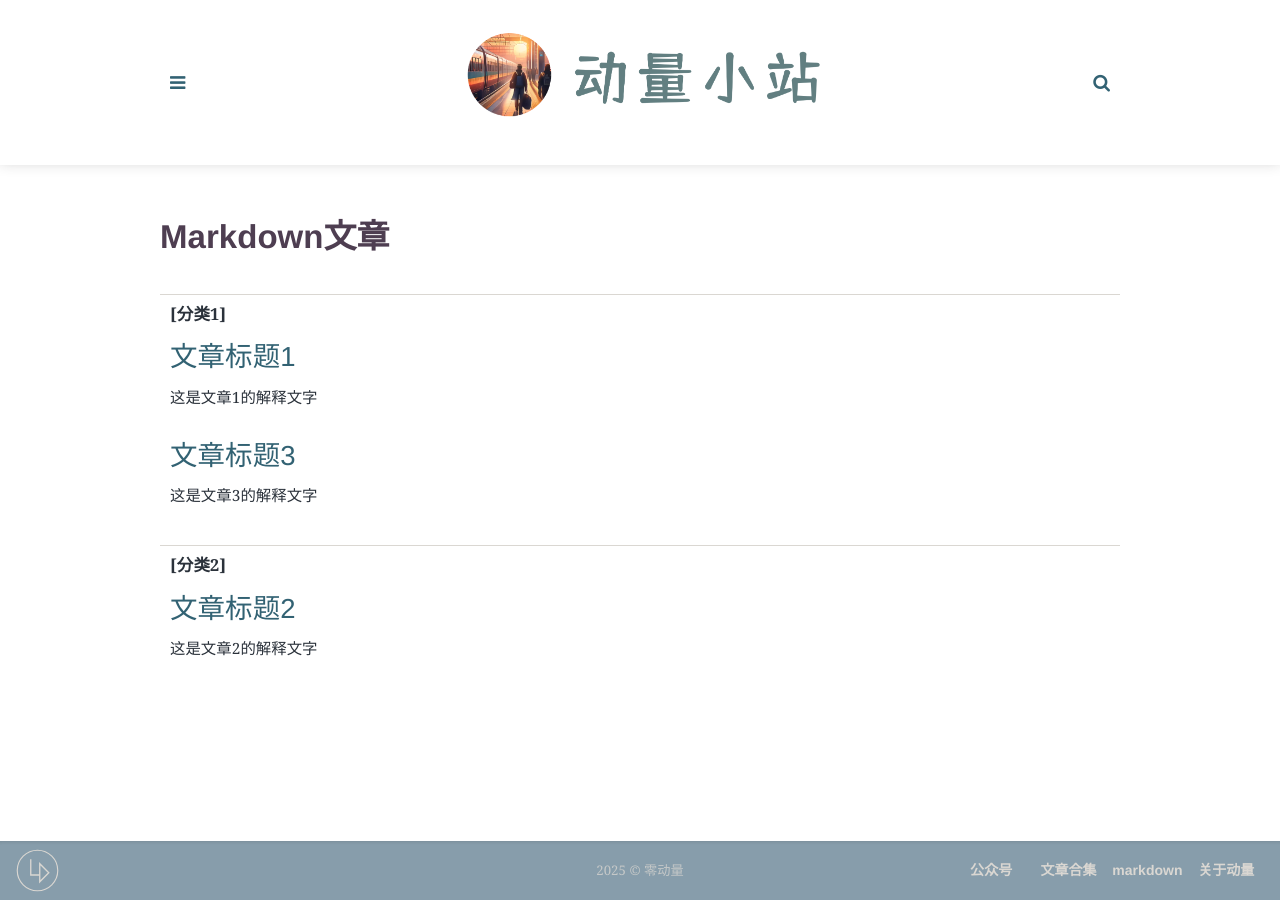
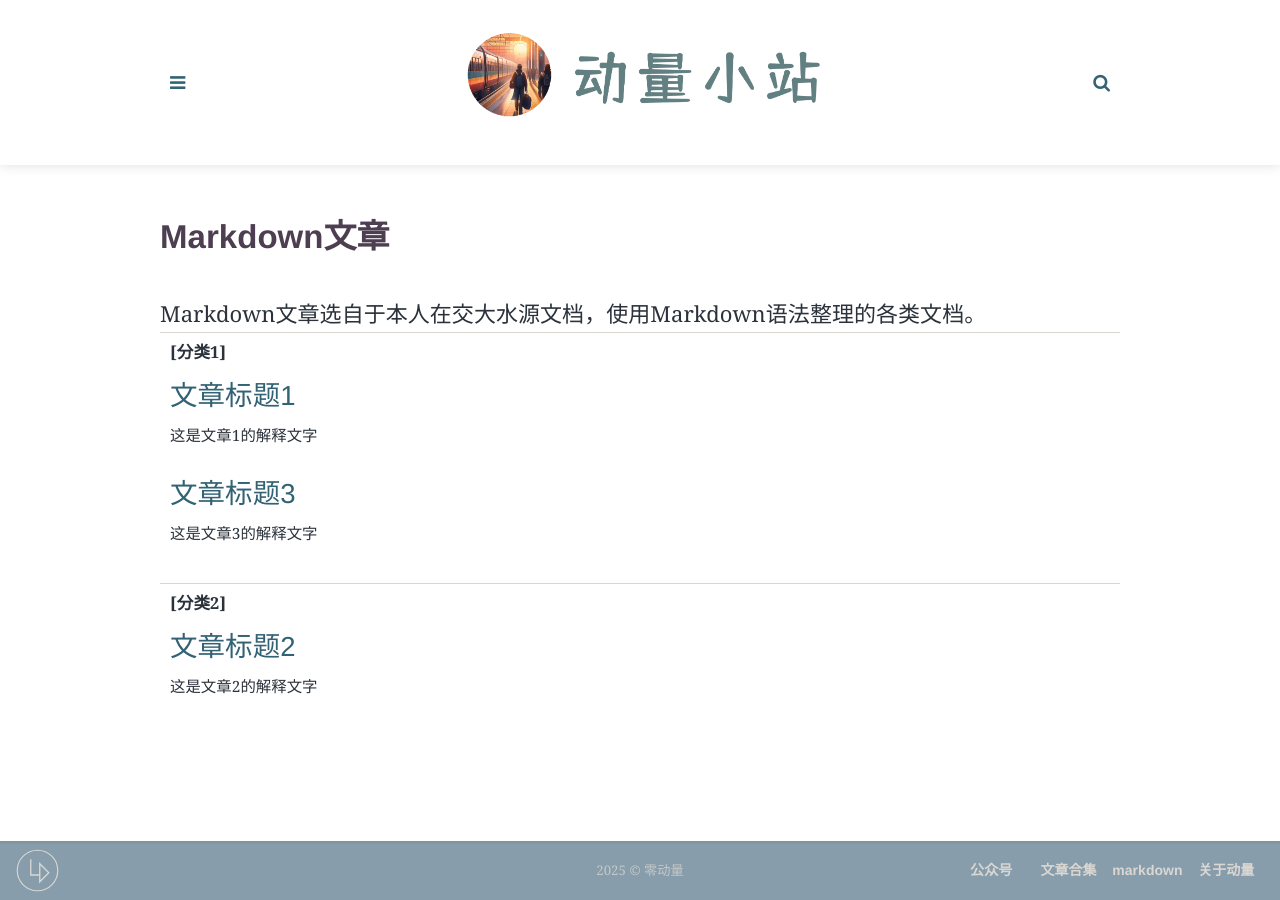
Before and after one commit to Lin-Donge/Lin-Donge.github.io, a Jekyll site: the page built from _pages/markdown.html, in a window 1280 px wide. Built offline with Jekyll 4.4.1, drawn with Linux system fonts in a browser that asks for light colours; some web fonts are replaced.

Commit message:
更新关于动量页面标题为中文，修改相关元数据；在Markdown页面添加描述；调整账户页面格式；更新网站地图中的最后修改时间

```diff
--- a/_pages/about.html
+++ b/_pages/about.html
@@ -1,6 +1,6 @@
 ---
 layout: menu-page
-title: About
+title: 关于动量
 permalink: about:output_ext
 ---
 {% include calculate_relative_base.html %}
--- a/_pages/account.html
+++ b/_pages/account.html
@@ -12,6 +12,8 @@ infinite: yes
 			<input type="text" id="search-input" class="search" placeholder="Search">
 		</div>
 	</form>
+
+
 	<ul id="results-container" class="results-search"></ul>
 	<div class="post-list">
 	{% for post in site.posts limit: 3 %}
--- a/_pages/markdown.html
+++ b/_pages/markdown.html
@@ -6,7 +6,7 @@ permalink: markdown:output_ext
 
 <section class="blog-tags">
   <h2>Markdown文章</h2>
-
+  Markdown文章选自于本人在交大水源文档，使用Markdown语法整理的各类文档。
   <div id="categories">加载中...</div>
 </section>
 
```
Also changed, not shown: 5 other files.
